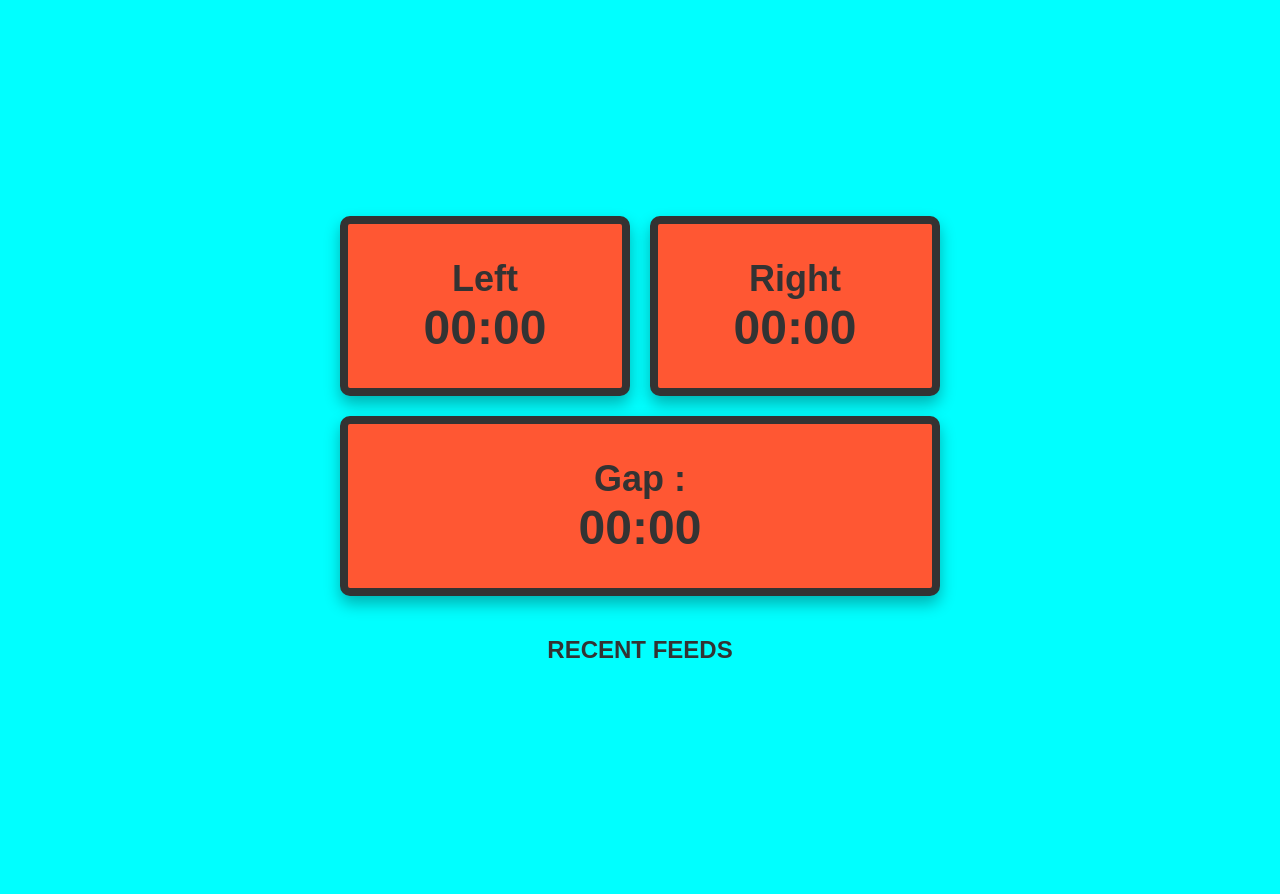
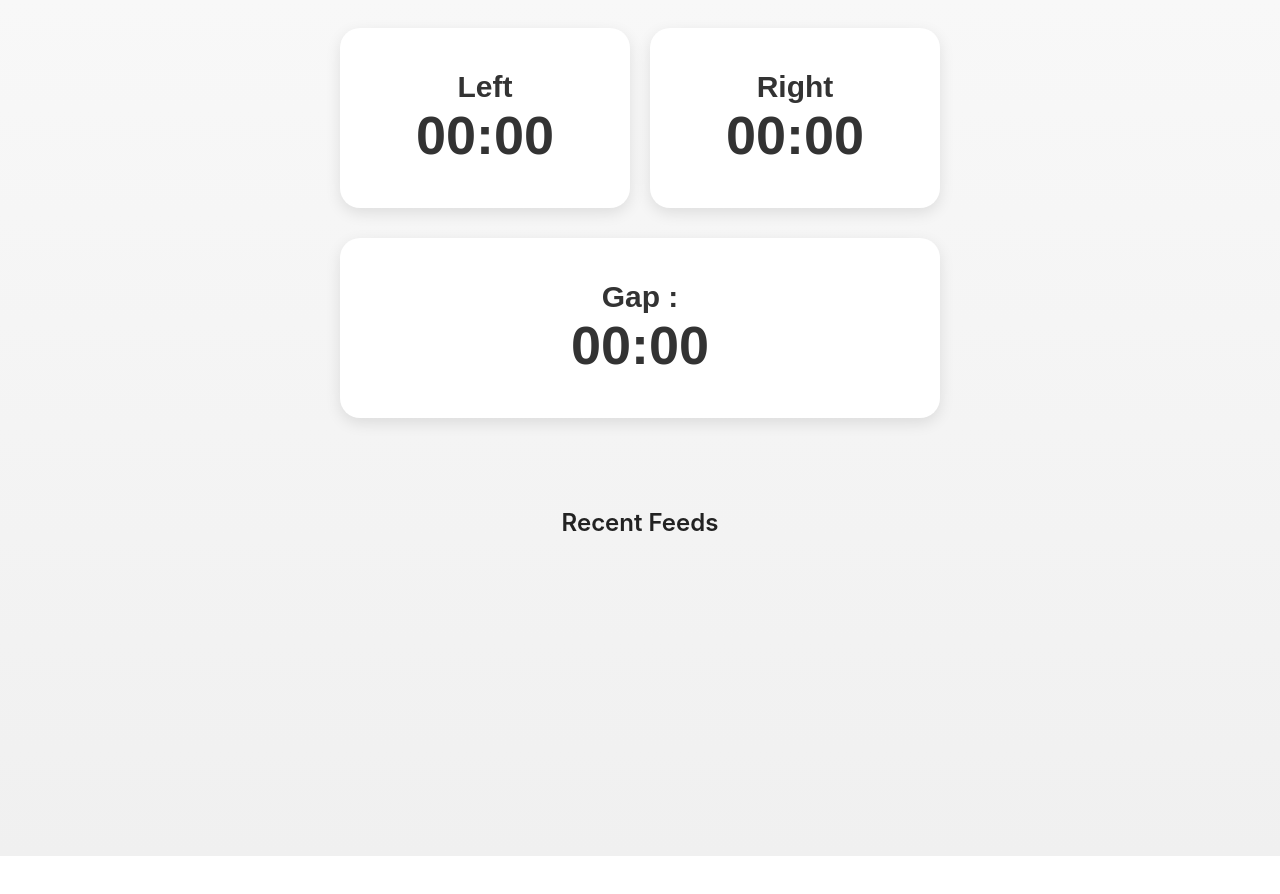
Before and after one commit to jamesramsay100/feed-timer, a React (Vite) app: page / in a window 1280 px wide. After the commit the page ends 856 px from the top, so only its background shows below. Built offline with nearby package versions, Linux system fonts and the light colour scheme.

Commit message:
Change style to minimalist

```diff
--- a/src/App.css
+++ b/src/App.css
@@ -1,8 +1,16 @@
 body {
-  background-color: #00ffff; /* Garish neobrutalism blue */
-  color: #333;
-  padding: 40px;
-  font-family: Arial;
+  background: linear-gradient(
+    to bottom,
+    #f8f8f8 0%,
+    #f0f0f0 100%
+  ); /* Subtle gradient */
+  color: #222; /* Dark, easy-to-read text */
+  padding: 20px;
+  font-family:
+    "San Francisco",
+    -apple-system,
+    BlinkMacSystemFont,
+    sans-serif; /* Apple's system font */
   text-align: center;
 }
 
@@ -10,8 +18,9 @@ body {
   display: flex;
   flex-direction: column;
   align-items: center;
-  justify-content: center;
-  height: 100vh;
+  justify-content: flex-start; /* Align items to the top */
+  height: auto; /* Allow content to dictate height */
+  min-height: 100vh; /* Ensure screen coverage */
 }
 
 .timer-buttons {
@@ -21,7 +30,7 @@ body {
   gap: 20px;
   width: 100%;
   max-width: 600px;
-  margin-bottom: 20px;
+  margin-bottom: 30px; /* More spacing around elements */
 }
 
 .timer-button {
@@ -29,45 +38,46 @@ body {
   max-width: 800px;
   min-width: 180px;
   height: 180px;
-  border: 8px solid #333;
-  border-radius: 10px;
-  box-shadow: 0 8px 16px rgba(0, 0, 0, 0.3);
+  border: none; /* Remove the previous border */
+  border-radius: 20px; /* Softer roundness */
+  box-shadow: 0 5px 15px rgba(0, 0, 0, 0.1); /* Subtle shadow */
   cursor: pointer;
-  transition: transform 0.3s;
-  background-color: #ff5733;
+  transition:
+    transform 0.3s,
+    box-shadow 0.3s; /* Smooth transitions */
+  background-color: #fff; /* Clean white background */
 }
 
 .timer-button:hover {
-  transform: scale(1.1);
+  transform: translateY(-2px); /* Slight lift upon hover */
+  box-shadow: 0 8px 20px rgba(0, 0, 0, 0.15); /* More defined hover shadow */
 }
 
 .timer-button.active {
-  background-color: #33ff57;
+  background-color: #e0f0ff; /* Light blue hue for active state */
 }
 
 .timer-button .side {
-  font-size: 36px;
-  font-weight: bold;
+  font-size: 30px;
+  font-weight: 600; /* Slightly bolder */
   color: #333;
 }
 
 .timer-button .time {
-  font-size: 48px;
-  font-weight: bold;
+  font-size: 54px;
+  font-weight: 700; /* Bolder for emphasis */
   color: #333;
 }
 
-CSS
-/* ... Other Styles ... */
-
 .feed-log {
-  margin-top: 30px;
+  margin-top: 40px;
+  width: 100%;
+  max-width: 600px;
 }
 
 .feed-log h2 {
-  margin-bottom: 10px;
-  text-transform: uppercase; /* Neobrutalist boldness */
-  font-weight: bold;
+  margin-bottom: 15px;
+  font-weight: 600;
 }
 
 .feed-log ul {
@@ -76,19 +86,18 @@ CSS
 }
 
 .feed-log li {
-  background-color: #333; /* Dark Base */
-  margin-bottom: 8px;
+  background-color: #fff;
+  margin-bottom: 12px;
   padding: 15px;
-  border: 4px solid #00ffff; /* Neon border */
-  box-shadow: none; /* Flat Neobrutalist look */
-  font-weight: bold;
-  color: #ff5733; /* Contrasting text color */
-  white-space: nowrap;
+  border-radius: 12px;
+  box-shadow: 0 2px 6px rgba(0, 0, 0, 0.08);
+  color: #444; /* Less harsh text color */
+  white-space: normal; /* Allow text to wrap normally */
 }
 
 .feed-log li strong {
   display: inline-block;
-  width: 60px;
-  color: #00ffff;
-  margin-right: 10px; /* Matching label in a bolder color */
+  width: auto; /* Let labels adjust naturally */
+  color: #333; /* Labels similar to regular text */
+  margin-right: 8px;
 }
```
